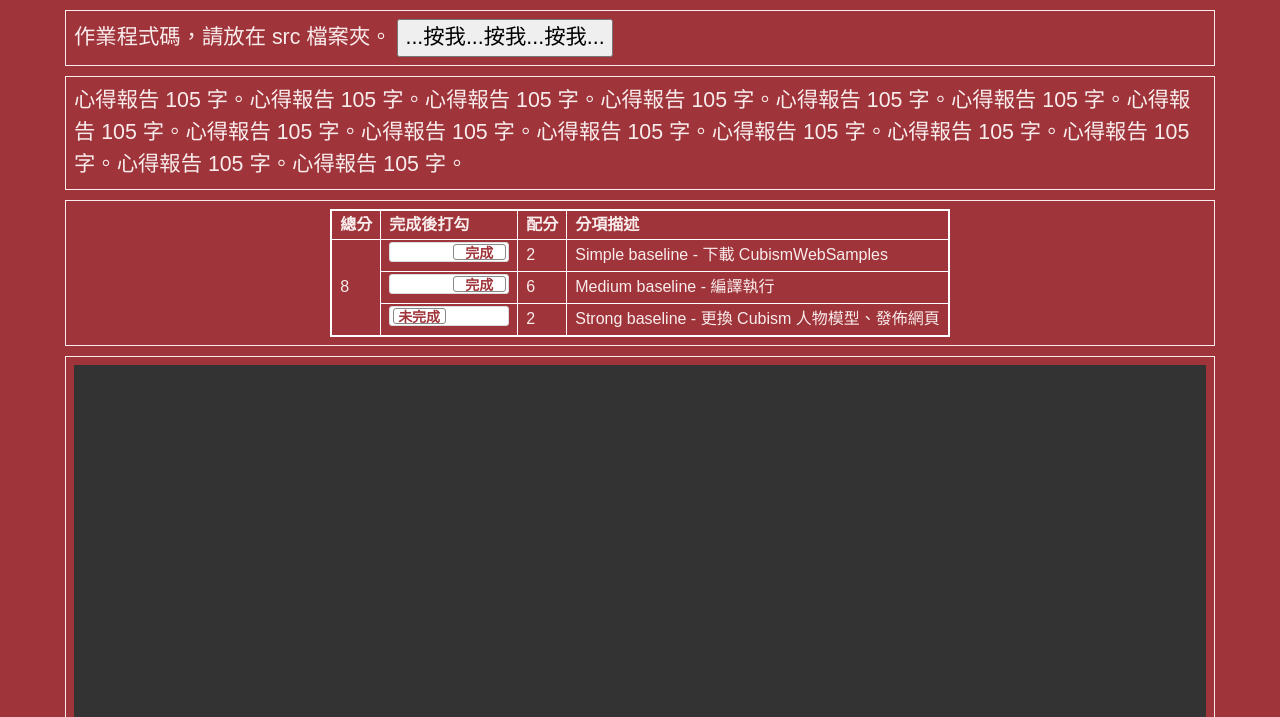
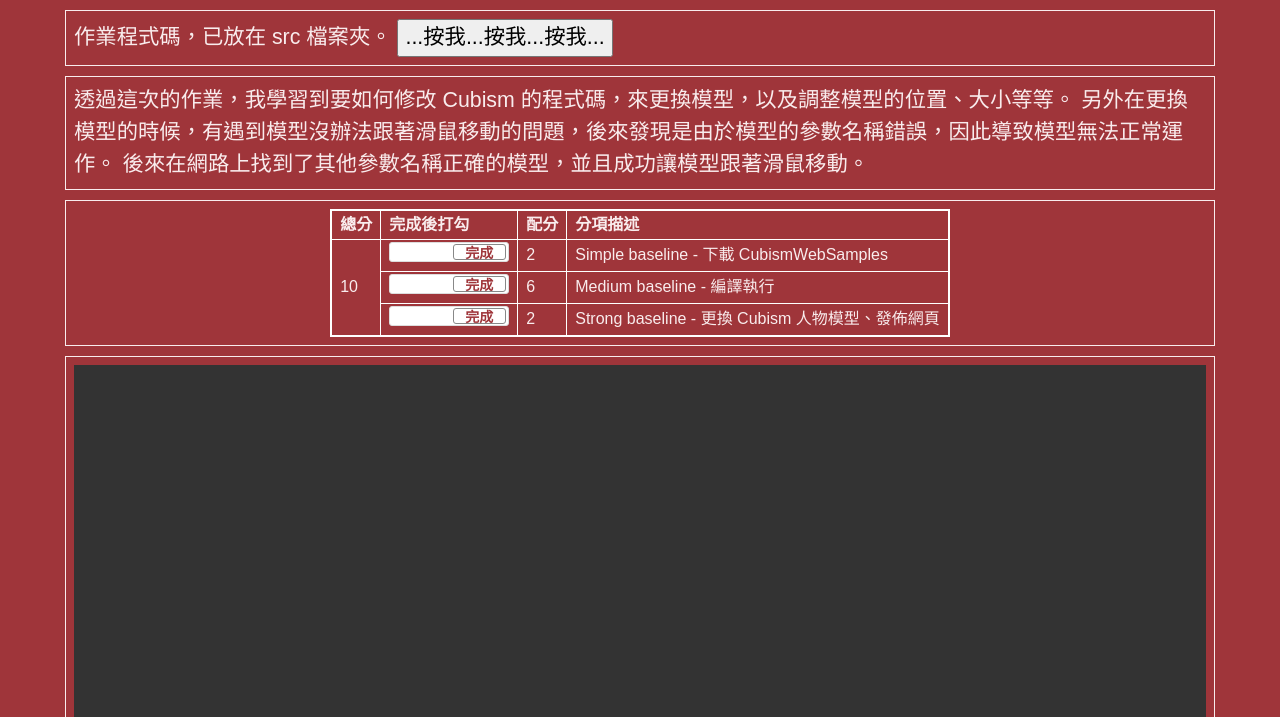
Before and after one commit to NTUT-CG-Lab/ca2022f-hw-Catossun, a plain HTML site: page hw01/index.html in a window 1280 px wide. Shown: the part 83-800 px from the top of the page. Drawn offline with nearby package versions, Linux system fonts and the light colour scheme.

Commit message:
Update checked list and description

```diff
--- a/hw01/index.html
+++ b/hw01/index.html
@@ -203,7 +203,7 @@
   <!-- ------------------------------------------------>
   <div class="row hw12">
     <div class="col-md-12 twenty">
-      作業程式碼，請放在 src 檔案夾。
+      作業程式碼，已放在 src 檔案夾。
       <input type="button" name="back" onclick="parent.location='./src/index.html'" value="...按我...按我...按我...">
     </div>
   </div>
@@ -211,7 +211,9 @@
   <!-- ------------------------------------------------>
   <div class="row hw12">
     <div class="col-md-12 twenty">
-      心得報告 105 字。心得報告 105 字。心得報告 105 字。心得報告 105 字。心得報告 105 字。心得報告 105 字。心得報告 105 字。心得報告 105 字。心得報告 105 字。心得報告 105 字。心得報告 105 字。心得報告 105 字。心得報告 105 字。心得報告 105 字。心得報告 105 字。
+      透過這次的作業，我學習到要如何修改 Cubism 的程式碼，來更換模型，以及調整模型的位置、大小等等。
+      另外在更換模型的時候，有遇到模型沒辦法跟著滑鼠移動的問題，後來發現是由於模型的參數名稱錯誤，因此導致模型無法正常運作。
+      後來在網路上找到了其他參數名稱正確的模型，並且成功讓模型跟著滑鼠移動。
     </div>
   </div>
 
@@ -237,7 +239,7 @@
           <td>Medium baseline - 編譯執行 </td>
         </tr>
         <tr>
-          <td><input type="checkbox" class="flipswitch" id="myCheckbox3"></td>
+          <td><input type="checkbox" class="flipswitch" id="myCheckbox3" checked></td>
           <td id='m3'>2</td>
           <td>Strong baseline - 更換 Cubism 人物模型、發佈網頁 </td>
         </tr>
```
